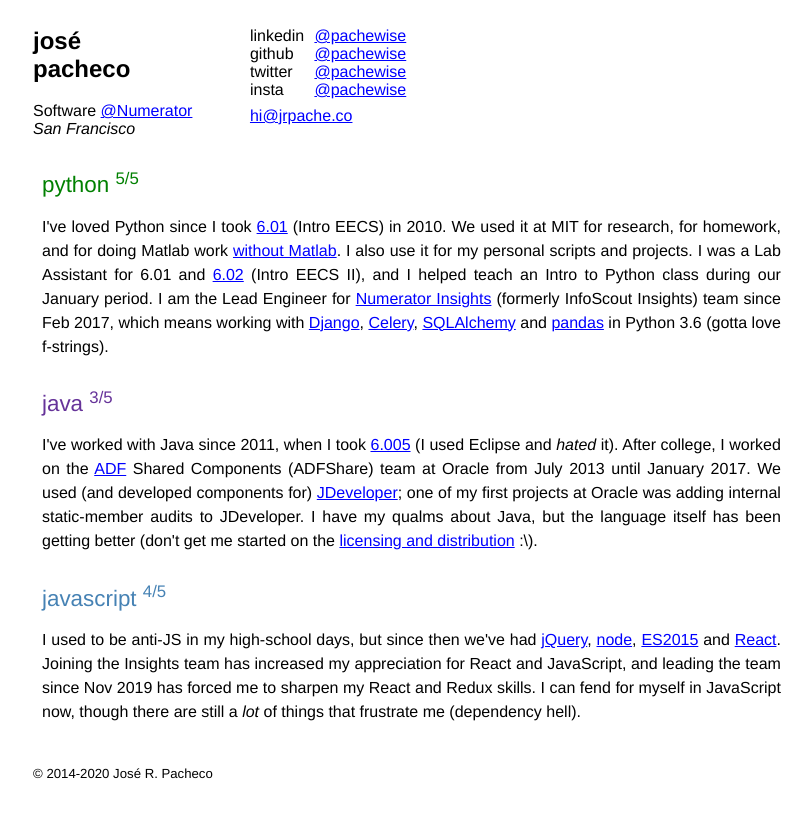
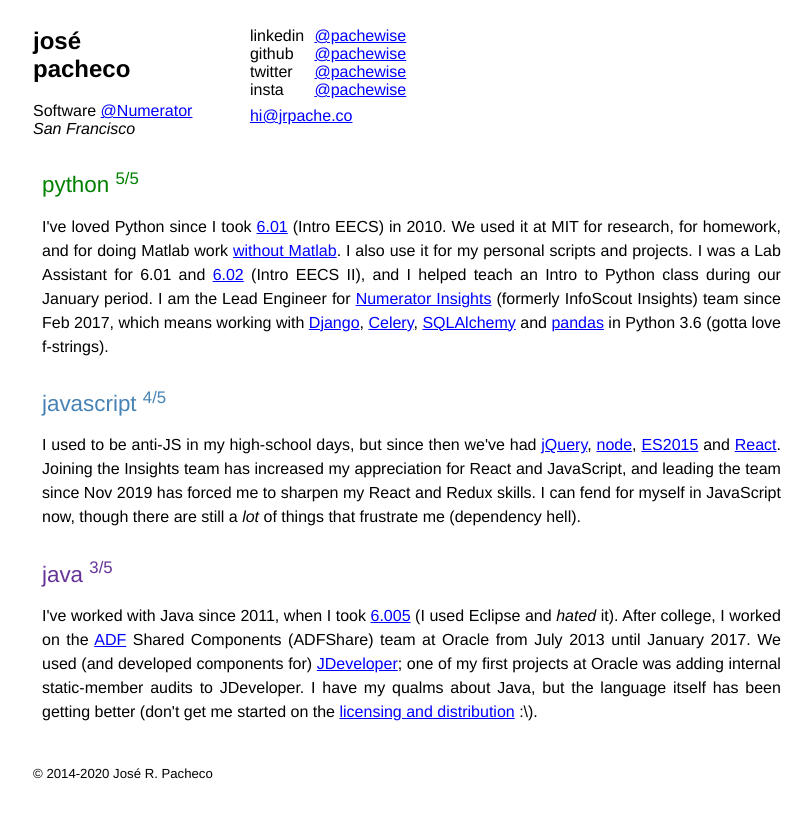
Before and after one commit to pachewise/pachewise.github.io, a Jekyll site: the page built from index.md, in a window 1280 px wide. Shown: the top 818 px of the page, without its empty margins (184-996 px from the left). Built offline with Jekyll 4.4.1, drawn with Linux system fonts in a browser that asks for light colours.

Commit message:
reorder languages blurbs

```diff
--- a/index.md
+++ b/index.md
@@ -2,8 +2,8 @@
 layout: base
 sections:
   - python.html
+  - js.html
   - java.html
-  - js.html
 ---
 {% for section in page.sections %}
   {% include {{ section }} %}
```
